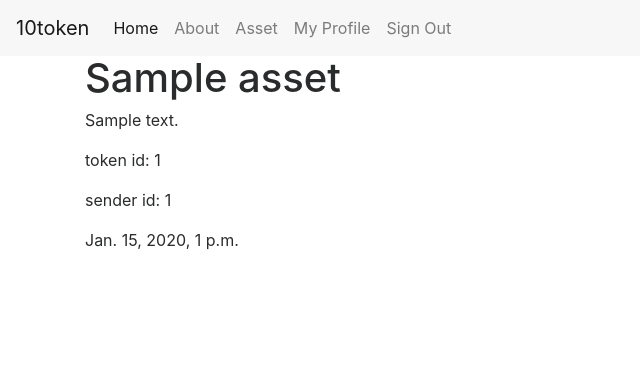
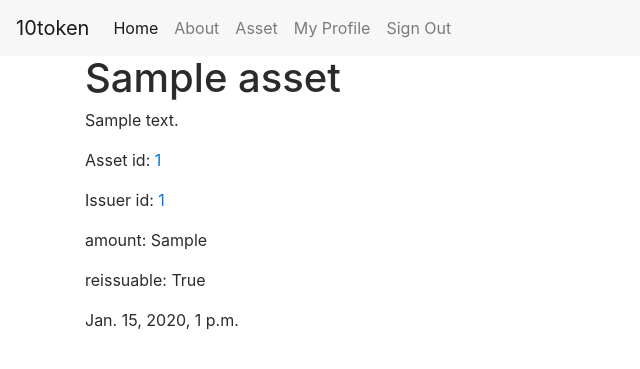
Before and after one commit to 10token/10token.info, a Django app: page /asset/token/1/ in a window 1280 px wide. Shown: the top 369 px of the page, without its empty margins (0-640 px from the left). Run offline with Django 3.2, Linux system fonts and the light colour scheme; a user stored in the database is signed in; tables that the repository leaves empty hold one stand-in row (values such as "Sample post"); some libraries are stand-ins or nearby versions.

Commit message:
add info

```diff
--- a/10token/templates/asset/asset_detail.html
+++ b/10token/templates/asset/asset_detail.html
@@ -11,8 +11,10 @@
 
         <h1>{{ asset.name }}</h1>
         <p>{{ asset.description|linebreaksbr }}</p>
-        <p>token id: {{ asset.token_id }}</p>
-        <p>sender id: {{ asset.sender_id }}</p>
+        <p>Asset id: <a href="https://wavesexplorer.com/tx/{{ asset.token_id }}">{{ asset.token_id }}</a></p>
+        <p>Issuer id: <a href="https://wavesexplorer.com/address/{{ asset.sender_id }}">{{ asset.sender_id }}</a></p>
+        <p>amount: {{ asset.amount }}</p>
+        <p>reissuable: {{ asset.reissuable }}</p>
         <p>{{ asset.created_date }}</p>
 
 
```
